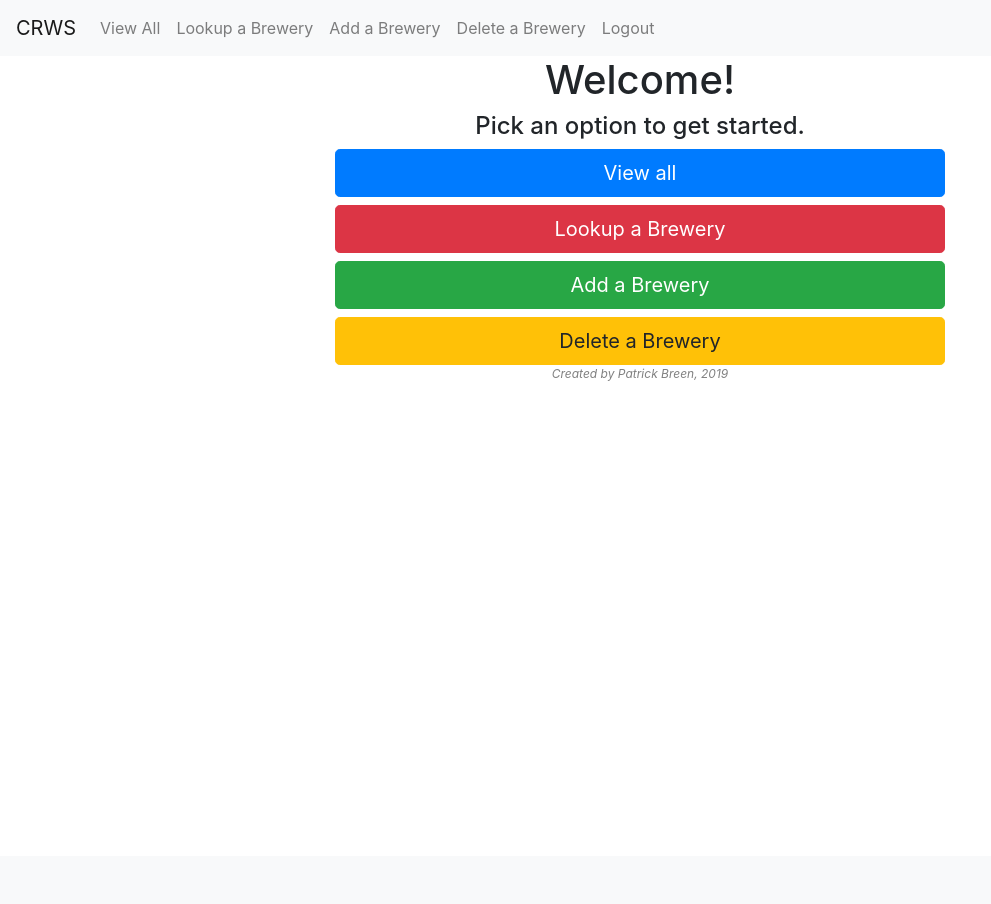
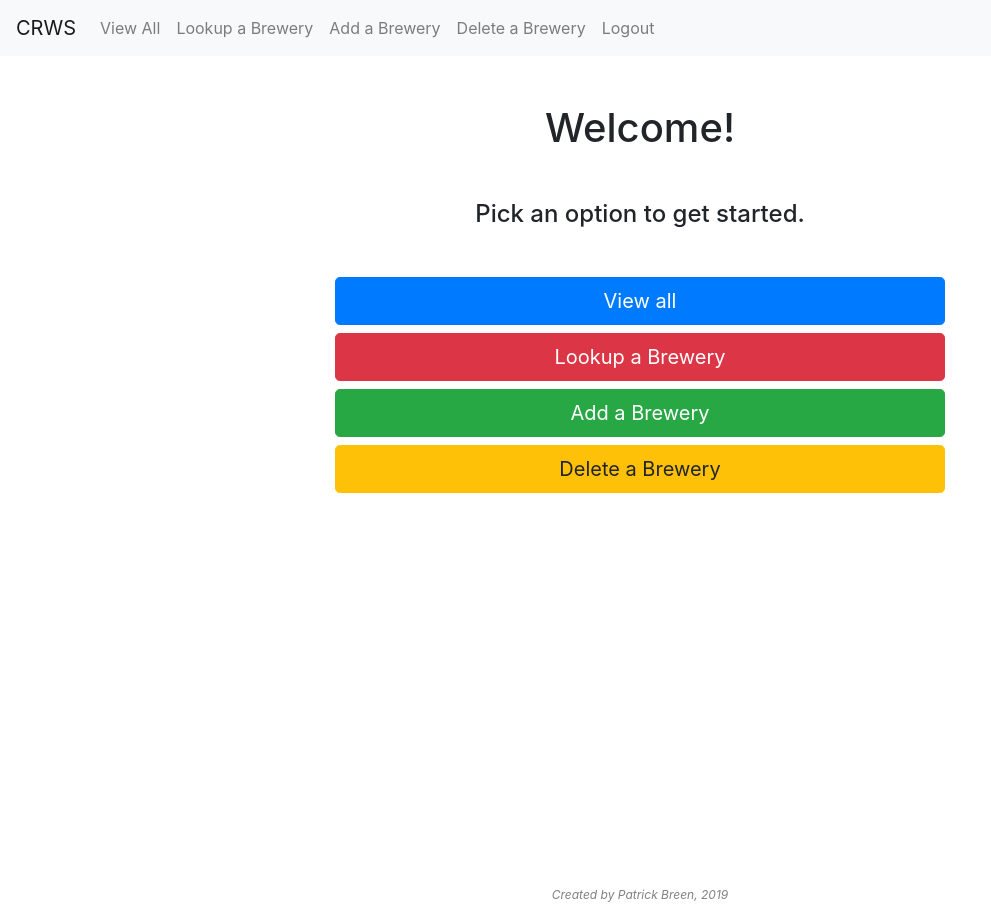
Before and after one commit to ptrkbrn/dollar-slice, a Flask app: page / in a window 1280 px wide. Shown: the whole page, without its empty margins (0-991 px from the left). Before the commit the page ends 381 px from the top, so only its background shows below. Run offline with Flask 2, Linux system fonts and the light colour scheme; the visitor is signed in with stand-in values (Sample User, id 1); some libraries are stand-ins or nearby versions.

Commit message:
add margins to page headings, other styling improvements

```diff
--- a/static/styles.css
+++ b/static/styles.css
@@ -1,15 +1,21 @@
 body {
 	text-align: center;
-	align-items: center;
-	height: 100vh;
+	align-items: center
 }
 footer {
 	color: grey;
 	font-size: 12px;
+	position: absolute;
+	bottom: 0;
+	margin-left: auto;
+	margin-right: auto;
+	left: 0;
+	right: 0;
 }
 
 main {
-	height: 100%;
+	height: 100vh;
+	position: relative;
 }
 
 main .card {
@@ -26,6 +32,7 @@ main .form-control {
 
 main #login-bg {
 	background-image: url(https://source.unsplash.com/nhX8QhXMBkM);
+	height: 100vh;
 }
 
 /*main .splash {
--- a/templates/add.html
+++ b/templates/add.html
@@ -3,7 +3,8 @@
 	{% block title %}Add a Brewery{% endblock %}
 
 	{% block main %}
-	<form class="needs-validation" action="/add_brewery" method="POST" novalidate>
+	<h1 class="mt-5 mb-5">Add a Brewery</h1>
+	<form class="needs-validation m-5" action="/add_brewery" method="POST" novalidate>
 		<div class="form-group">
 			<input class="form-control" type="text" id="brewery" name="brewery" autofocus autocomplete="off" placeholder="Brewery" required>
 			<div class="invalid-feedback">
--- a/templates/add_beer.html
+++ b/templates/add_beer.html
@@ -3,8 +3,8 @@
 	{% block title %}Add a Beer to {{ brewery }}{% endblock %}
 
 	{% block main %}
-	<h1>{{ brewery }}</h1>
-	<form class="needs-validation" action="/add_beer/?brewery={{ brewery }}" method="post" novalidate>
+	<h1 class="mt-5 mb-5">{{ brewery }}</h1>
+	<form class="needs-validation m-5" action="/add_beer/?brewery={{ brewery }}" method="post" novalidate>
 		<div class="form-group">
 			<input class="form-control" type="text" name="new_beer" autofocus autocomplete="off" placeholder="Beer name" required>
 			<div class="invalid-feedback">
--- a/templates/beers.html
+++ b/templates/beers.html
@@ -2,7 +2,7 @@
 	{% block title %}{{ brewery }} Beers{% endblock %}
 
 	{% block main %}
-	<h2>{{ brewery }} Beers</h2>
+	<h2 class="mt-5 mb-5">{{ brewery }} Beers</h2>
 	<ul class="list-unstyled">
 	{% for beer in beers %}
 		<li>{{ beer[0] }}</li>
--- a/templates/delete_beer.html
+++ b/templates/delete_beer.html
@@ -3,7 +3,7 @@
 	{% block title %}Delete a beer{% endblock %}
 
 	{% block main %}
-	<h1>{{ brewery }}</h1>
+	<h1 class="mt-5 mb-5">{{ brewery }}</h1>
 	<form action="/delete_beer" method="post">
 		<div class="form-group">
 			<label for="delete">Select a beer to delete: </label>
--- a/templates/delete_brewery.html
+++ b/templates/delete_brewery.html
@@ -3,8 +3,8 @@
 	{% block title %}Delete a brewery{% endblock %}
 
 	{% block main %}
-	<h1>Delete a brewery</h1>
-	<form class="needs-validation" action="/delete_brewery" method="post" novalidate>
+	<h1 class="mt-5 mb-5">Delete a brewery</h1>
+	<form class="needs-validation m-5" action="/delete_brewery" method="post" novalidate>
 		<div class="form-group">
 			<input class="form-control" type="text" name="brewery" id="brewery" autofocus autocomplete="off" placeholder="Brewery" required>
 			<div class="invalid-feedback">
--- a/templates/distributor.html
+++ b/templates/distributor.html
@@ -3,7 +3,7 @@
 {% block title %}{{ distributor }}{% endblock %}
 
 {% block main %}
-<h1>{{ distributor }}</h1>
+<h1 class="mt-5 mb-5">{{ distributor }}</h1>
 
 <table class="table">
 	<thead>
--- a/templates/index.html
+++ b/templates/index.html
@@ -3,10 +3,10 @@
 	{% block title %}Index{% endblock %}
 
 	{% block main %}
-	<h1>Welcome!</h1>
-	<h4>Pick an option to get started.</h4>
+	<h1 class="mt-5 mb-5">Welcome!</h1>
+	<h4 class="mt-5 mb-5">Pick an option to get started.</h4>
 	<div class="row">
-		<div class="col-md-6 m-auto">
+		<div class="col-md-6 m-auto m-5">
 			<a class="btn btn-primary btn-lg btn-block" href="/view_all">View all</a>
 			<a class="btn btn-danger btn-lg btn-block" href="/search">Lookup a Brewery</a>
 			<a class="btn btn-success btn-lg btn-block" href="/add_brewery">Add a Brewery</a>
--- a/templates/results.html
+++ b/templates/results.html
@@ -3,7 +3,7 @@
 	{% block title %}Search Results{% endblock %}
 
 	{% block main %}
-		<h1>Search Results for: {{ searched }}</h1>
+		<h1 class="mt-5 mb-5">Search Results for: {{ searched }}</h1>
 		{% if results|length == 0 %}
 		<p>No breweries found!</p>
 		{% else %}
--- a/templates/search.html
+++ b/templates/search.html
@@ -3,7 +3,7 @@
 	{% block title %}Search{% endblock %}
 
 	{% block main %}
-	<h1>Search for a Brewery</h1>
+	<h1 class="mt-5 mb-5">Search for a Brewery</h1>
 	<form class="needs-validation" action="/results/", method="get" novalidate>
 		<div class="form-group">
 			<input class="form-control" type="text" name="brewery" autofocus autocomplete="off" placeholder="Search" required>
--- a/templates/viewall.html
+++ b/templates/viewall.html
@@ -4,7 +4,7 @@
 	{% block title %} View All {% endblock %}
 
 	{% block main %}
-	<h1>List View</h1>
+	<h1 class="mt-5 mb-5">List View</h1>
 	<table class="table">
 		<thead>
 			<tr>
```
Also changed, not shown: 2 other files.
